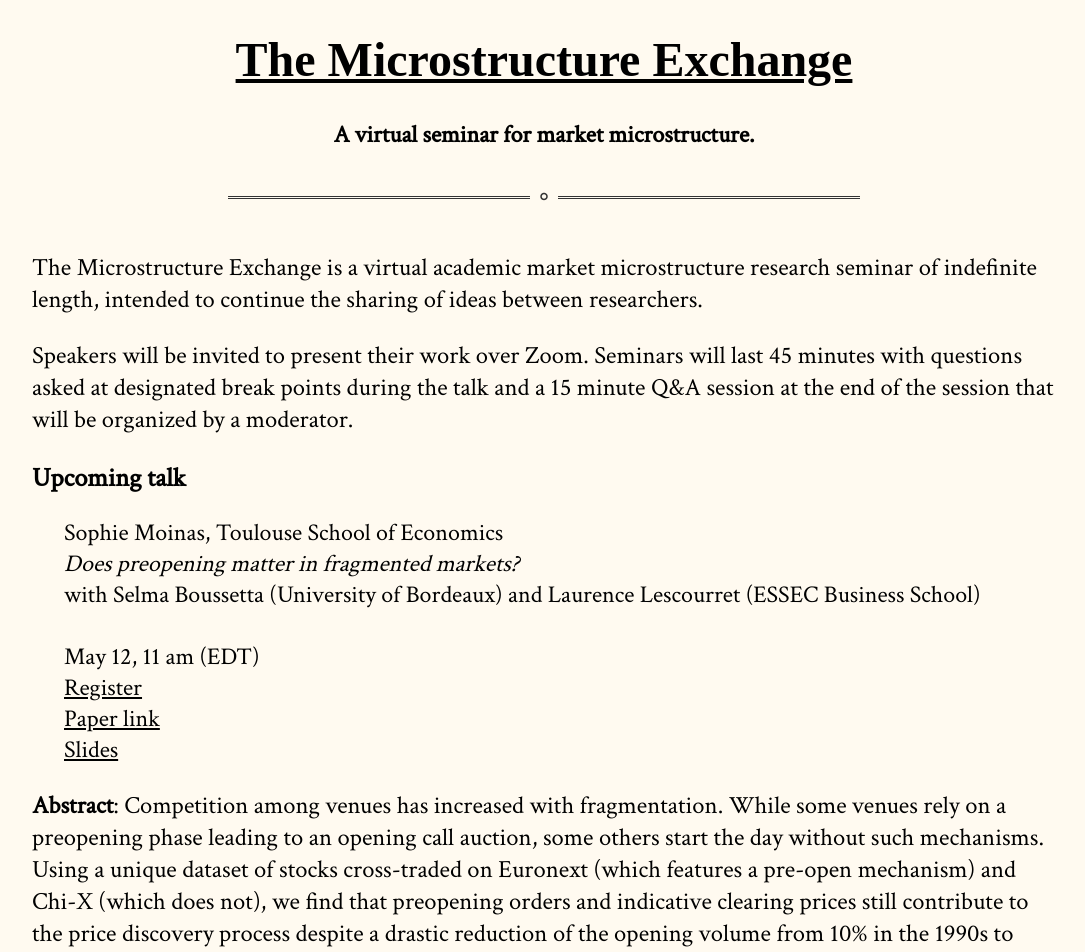
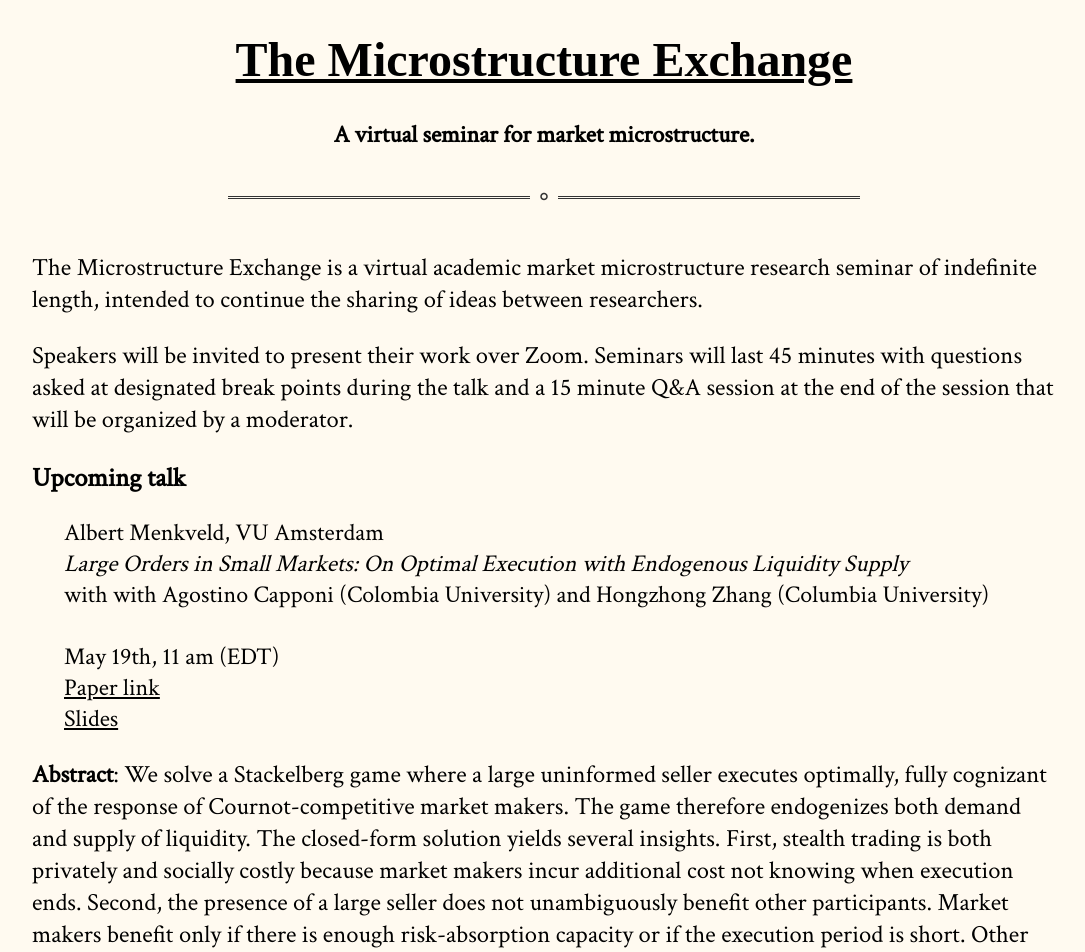
Before and after one commit to cpfiffer/microstructure.exchange, a Jekyll site: the page built from index.md, in a window 1280 px wide and 1400 px high. Shown: the top 952 px of the window, without its empty margins (96-1181 px from the left). Built offline with Jekyll 4.4.1, drawn with Linux system fonts in a browser that asks for light colours; some web fonts are replaced; some of the changed text lies outside the part shown.

Commit message:
Add Albert, Sophie materials.

```diff
--- a/_config.yml
+++ b/_config.yml
@@ -11,10 +11,10 @@ github:
   owner_name: Cameron Pfiffer
 
 speaker-info:
-  speaker-name: Sophie Moinas, Toulouse School of Economics
-  speaker-paper: Does preopening matter in fragmented markets?
-  coauthors: "Selma Boussetta (University of Bordeaux) and Laurence Lescourret (ESSEC Business School)"
-  speaker-date: May 12, 11 am (EDT)
-  paper-link: https://papers.ssrn.com/sol3/papers.cfm?abstract_id=2939502
-  webinar-link: https://stockholmuniversity.zoom.us/webinar/register/WN_cfyF32FWQNq3FpjVNdmYfw
-  slides-link: /slides/Sophie-Moinas-Slides.pdf
+  speaker-name: Albert Menkveld, VU Amsterdam
+  speaker-paper: "Large Orders in Small Markets: On Optimal Execution with Endogenous Liquidity Supply"
+  coauthors: "with Agostino Capponi (Colombia University) and Hongzhong Zhang (Columbia University)"
+  speaker-date: May 19th, 11 am (EDT)
+  paper-link: https://papers.ssrn.com/sol3/papers.cfm?abstract_id=3326313
+  # webinar-link: https://stockholmuniversity.zoom.us/webinar/register/WN_cfyF32FWQNq3FpjVNdmYfw
+  slides-link: https://albertjmenkveld.com/public/slides/cizg1s/index.html#/1
--- a/index.md
+++ b/index.md
@@ -18,7 +18,11 @@ Speakers will be invited to present their work over Zoom. Seminars will last 45
 
 {% include upcoming-speaker.html %}
 
-**Abstract**: Competition among venues has increased with fragmentation. While some venues rely on a preopening phase leading to an opening call auction, some others start the day without such mechanisms. Using a unique dataset of stocks cross-traded on Euronext (which features a pre-open mechanism) and Chi-X (which does not), we find that preopening orders and indicative clearing prices still contribute to the price discovery process despite a drastic reduction of the opening volume from 10% in the 1990s to 1.5%. Using an accidental glitch on Euronext that delayed both the preopen and the start of the trading session, we show that preopening activity is not only useful for Euronext, but also for Chi-X. Finally, using information on trader speed and account type, we find that the preopen is strategically used by slow brokers to gain time priority. By submitting orders early, especially in stocks characterized by a large tick size and on days with liquidity shocks, they contribute significantly to the preopening price discovery process.
+**Abstract**: We solve a Stackelberg game where a large uninformed seller executes optimally, fully cognizant of the response of Cournot-competitive market makers. The game therefore endogenizes both demand and supply of liquidity. The closed-form solution yields several insights. First, stealth trading is both privately and socially costly because market makers incur additional cost not knowing when execution ends. Second, the presence of a large seller does not unambiguously benefit other participants. Market makers benefit only if there is enough risk-absorption capacity or if the execution period is short. Other investors benefit only when the seller sells at high enough intensity.
+
+## Video abstract
+
+<iframe width="75%" height="400" src="https://www.youtube-nocookie.com/embed/mCmWMNn431I" frameborder="0" allow="accelerometer; autoplay; encrypted-media; gyroscope; picture-in-picture" allowfullscreen></iframe>
 
 ## Calendar
 
@@ -46,6 +50,7 @@ Email [contact@microstructure.exchange](mailto:contact@microstructure.exchange)
 
 ## Past talks
 
+- Sophie Moinas ([paper](https://papers.ssrn.com/sol3/papers.cfm?abstract_id=2939502) and [slides](/slides/Sophie-Moinas-Slides.pdf)). The recorded presentation will be available shortly.
 - Maureen O'Hara ([video abstract](https://www.youtube.com/watch?v=9Qtg0ZFDics) and [paper](/papers/The Electronic Evolution of Corporate Bond Dealers.pdf)) -- May 5th, 2020. We apologize -- the recording is not available due to a technical issue.
 - Angelo Ranaldo ([recording](https://www.youtube.com/watch?v=DY-YA4KYn5w), [slides](/slides/RanaldoSomogyi_webinar20200428_slides.pdf), [video abstract](https://www.youtube.com/watch?v=3ormJqfCx-o), and [paper](https://papers.ssrn.com/sol3/papers.cfm?abstract_id=3263279)) -- April 28th, 2020.
 - Sunil Wahal ([recording](https://youtu.be/3QiHYYw1zII), [slides](/slides/AlgoMicroExch.pdf), [video abstract](https://www.youtube.com/watch?v=tcc41xI6vQw&feature=youtu.be), and [paper](https://papers.ssrn.com/sol3/papers.cfm?abstract_id=3497001)) -- April 21st, 2020
```
